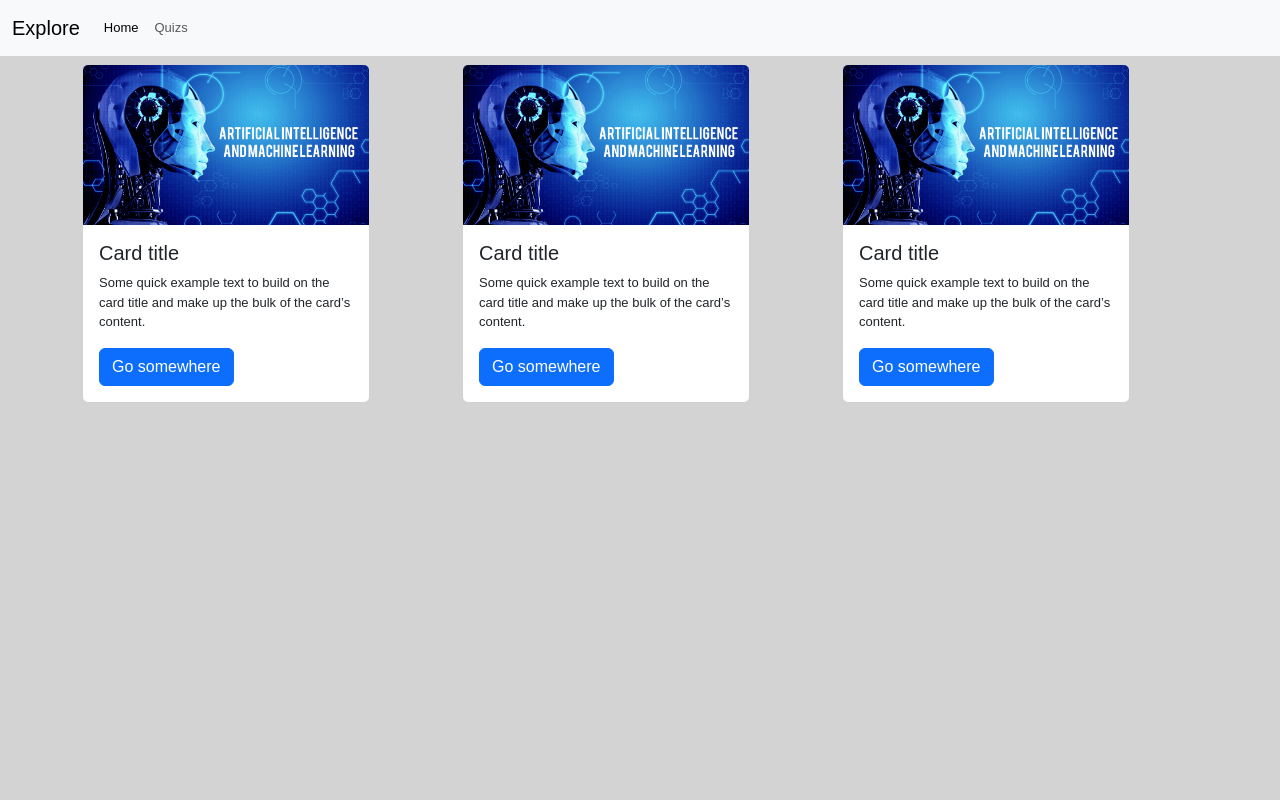
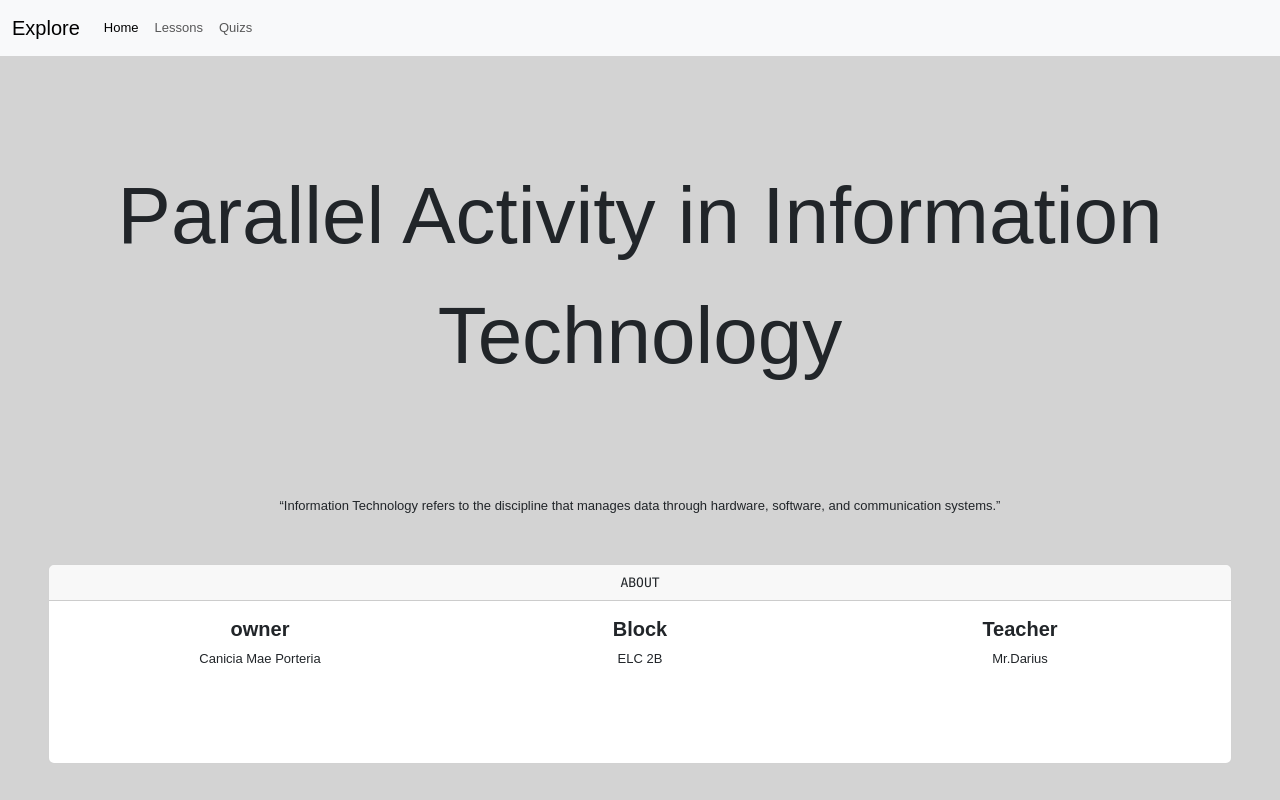
Before and after one commit to adriantoque/WebAppproject, a Django app: page / in a window 1280 px wide. Run offline with Django 5.2, Linux system fonts and the light colour scheme.

Commit message:
Add files via upload

```diff
--- a/webprogject/ITwebproject/ITwebapp/templates/base.html
+++ b/webprogject/ITwebproject/ITwebapp/templates/base.html
@@ -22,6 +22,7 @@
                 <div class="collapse navbar-collapse" id="navbarNavAltMarkup">
                     <div class="navbar-nav">
                         <a class="nav-link active" aria-current="page" href="{% url 'Home' %}">Home</a>
+                        <a class="nav-link" href="{% url 'lesson_list' %}">Lessons</a>
                         <a class="nav-link" href="{% url 'quiz_list' %}">Quizs</a>
                     </div>
                 </div>
--- a/webprogject/ITwebproject/ITwebapp/templates/home.html
+++ b/webprogject/ITwebproject/ITwebapp/templates/home.html
@@ -3,45 +3,48 @@
 {% block content %}
 
 
-<div class="container mt-2">
+<div class=" text-center"
+    style="font-size: 80px;
+    padding-top: 100px;
+    padding-bottom: 100px;
+    ">Parallel Activity in Information Technology</div>
 
-    <div class="row">
+<p class="fs- ms-5 me-5 text-center">“Information Technology refers to the discipline that manages data through hardware, software, and communication systems.”</p>
 
-        <div class="col">
-            <div class="card" style="width: 18rem;">
-                <img src="{% static 'images/AIML.png' %}" class="card-img-top" alt="...">
-                <div class="card-body">
-                    <h5 class="card-title">Card title</h5>
-                    <p class="card-text">Some quick example text to build on the card title and make up the bulk of the card’s content.</p>
-                    <a href="#" class="btn btn-primary">Go somewhere</a>
+
+
+
+
+<div class="card ms-5 me-5 mt-5 " style=" height: 200px">
+
+
+    <div class="card-header text-center font-monospace">
+        ABOUT
+    </div>
+    <div class="card-body">
+        <div class="container text-center">
+            <div class="row">
+                <div class="col">
+                    <h5 class="fw-bold">owner</h5>
+                    <p>Canicia Mae Porteria</p>
                 </div>
-            </div>
-        </div>
-
-        <div class="col">
-            <div class="card" style="width: 18rem;">
-                <img src="{% static 'images/AIML.png' %}" class="card-img-top" alt="...">
-                <div class="card-body">
-                    <h5 class="card-title">Card title</h5>
-                    <p class="card-text">Some quick example text to build on the card title and make up the bulk of the card’s content.</p>
-                    <a href="#" class="btn btn-primary">Go somewhere</a>
+                <div class="col">
+                    <h5 class="fw-bold">Block</h5>
+                    <p>ELC 2B</p>
                 </div>
-            </div>
-        </div>
-
-        <div class="col">
-            <div class="card" style="width: 18rem;">
-                <img src="{% static 'images/AIML.png' %}" class="card-img-top" alt="...">
-                <div class="card-body">
-                    <h5 class="card-title">Card title</h5>
-                    <p class="card-text">Some quick example text to build on the card title and make up the bulk of the card’s content.</p>
-                    <a href="#" class="btn btn-primary">Go somewhere</a>
+                <div class="col">
+                    <h5 class="fw-bold">Teacher</h5>
+                    <p>Mr.Darius</p>
                 </div>
             </div>
         </div>
     </div>
 
+
+
 </div>
 
 
+
+
 {% endblock %}
--- a/webprogject/ITwebproject/ITwebapp/templates/quiz/quiz_detail.html
+++ b/webprogject/ITwebproject/ITwebapp/templates/quiz/quiz_detail.html
@@ -12,7 +12,7 @@
         <link rel="stylesheet" type="text/css" href="{% static '/css/layout.css' %}">
     </head>
   <body>
-    <h2 class="text-center">{{ quiz.title }}</h2>
+    <h2 class="text-center my-5">{{ quiz.title }}</h2>
     <div class="d-flex justify-content-center">
 
       <div class="card text-bg-light mb-3" style="width: 28rem;">
--- a/webprogject/ITwebproject/ITwebapp/templates/quiz/quiz_list.html
+++ b/webprogject/ITwebproject/ITwebapp/templates/quiz/quiz_list.html
@@ -2,7 +2,7 @@
 {% load static %}
 {% block content %}
 
-<h1 class="text-center">All Quizzes</h1>
+<h1 class="text-center my-5">All Quizzes</h1>
 <div class="d-flex justify-content-center">
   <div style="grid-template-columns: 1fr" class="d-grid gap-3">
   {% for quiz in quizzes %}
--- a/webprogject/ITwebproject/ITwebapp/urls.py
+++ b/webprogject/ITwebproject/ITwebapp/urls.py
@@ -3,7 +3,8 @@ from . import views
 
 urlpatterns = [
     path("", views.home, name="Home"),
-    path("profile/", views.profile, name="Profile"),
+    path("lesson_list/", views.lesson_list, name="lesson_list"),
+    path("lesson_view/<int:lesson_id>/", views.lesson_view, name="lesson_view"),
     path("quiz/", views.quiz_list, name="quiz_list"),
     path("quiz/<int:quiz_id>/<int:q_index>/", views.quiz_detail, name="quiz_detail"),
     path("quiz/<int:quiz_id>/<int:q_index>/<int:answer_id>/", views.answer_question, name="answer_question"),
--- a/webprogject/ITwebproject/ITwebapp/views.py
+++ b/webprogject/ITwebproject/ITwebapp/views.py
@@ -1,10 +1,17 @@
 from django.shortcuts import render, redirect, get_object_or_404
-from .models import Quiz, Question, Answer
+from .models import Quiz, Question, Answer, Lesson
 
 # Create your views here.
 def home(request):
     return render(request, 'home.html')
 
+def lesson_list(request):
+    lessons = Lesson.objects.all()
+    return render(request, "lesson/lesson_list.html", {"lessons": lessons})
+
+def lesson_view(request, lesson_id):
+    lesson = get_object_or_404(Lesson, id=lesson_id)
+    return render(request, "lesson/lesson_view.html", {"lessons": lesson})
 
 def profile(request):
     return render(request, 'profile.html')
```
Also changed, not shown: webprogject/ITwebproject/ITwebapp/admin.py (+14 -1 lines), webprogject/ITwebproject/ITwebapp/models.py (+15 -0 lines), webprogject/ITwebproject/ITwebapp/quiz_form.txt (added, +14 -0 lines), webprogject/ITwebproject/ITwebapp/static/css/main.css (+4 -36 lines), webprogject/ITwebproject/ITwebapp/templates/lesson/lesson_list.html (added, +17 -0 lines), webprogject/ITwebproject/ITwebapp/templates/lesson/lesson_view.html (added, +14 -0 lines), webprogject/ITwebproject/ITwebapp/migrations/0002_lesson.py (added), webprogject/ITwebproject/ITwebapp/migrations/0003_remove_lesson_content_lessoncontent.py (added), webprogject/ITwebproject/ITwebapp/migrations/0004_alter_lessoncontent_lesson.py (added), webprogject/ITwebproject/db.sqlite3.
